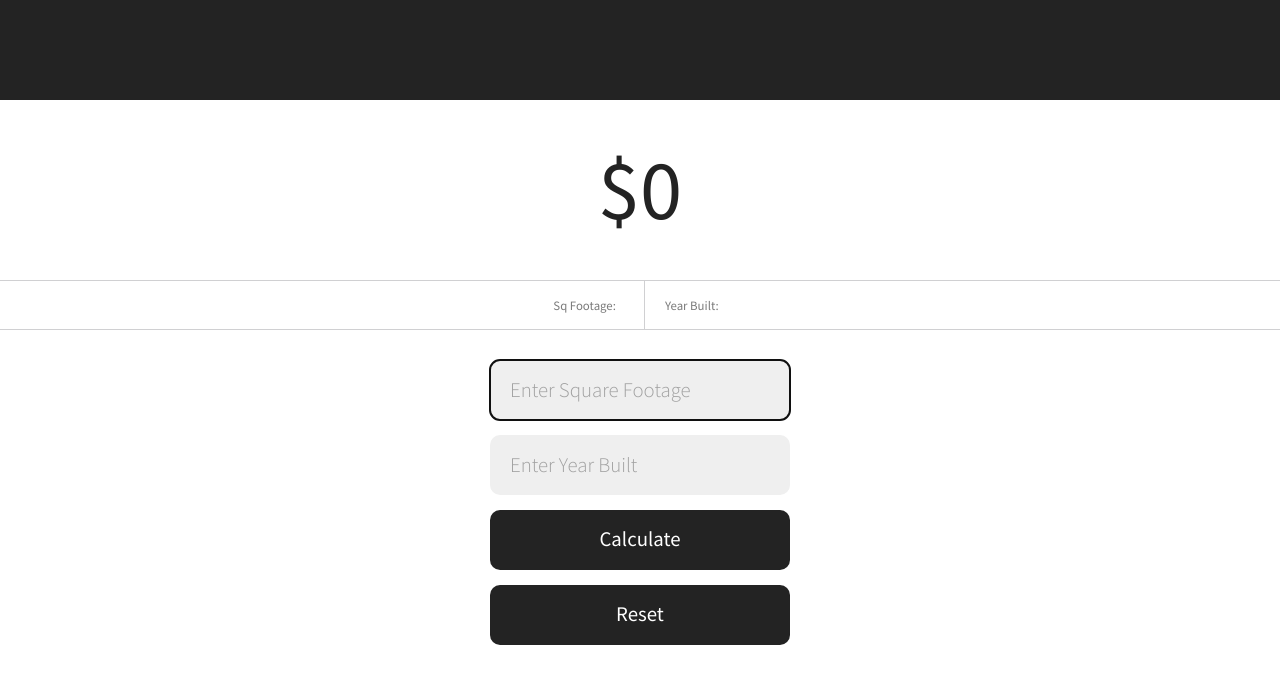
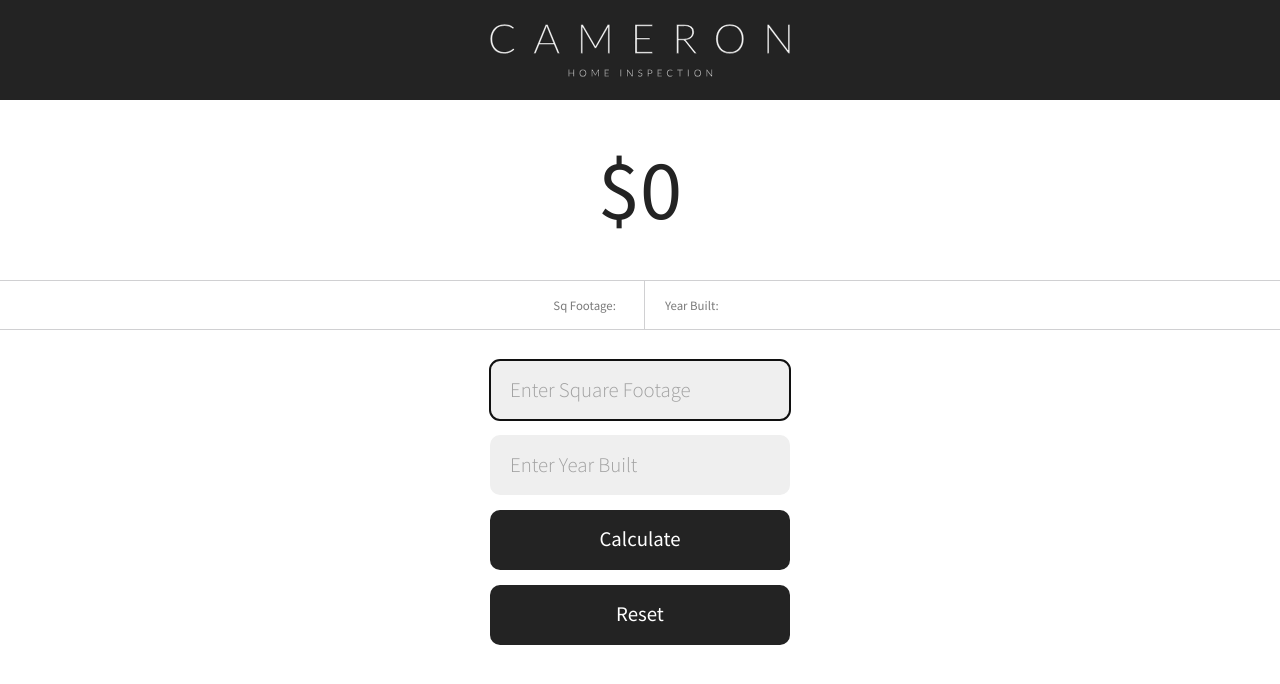
Before and after one commit to brandicameron/chi-rates, a plain HTML site: page index.html in a window 1280 px wide. Drawn offline with Linux system fonts and the light colour scheme.

Commit message:
Really fixed logo path

```diff
--- a/css/main.css
+++ b/css/main.css
@@ -18,10 +18,8 @@
 }
 
 .logo {
-	position: relative;
 	height: 100px;
-	background: var(--black) url(./img/logo.svg) no-repeat center;
-	z-index: 10;
+	background: var(--black) url(../img/logo.svg) no-repeat center;
 }
 
 .result {
```
